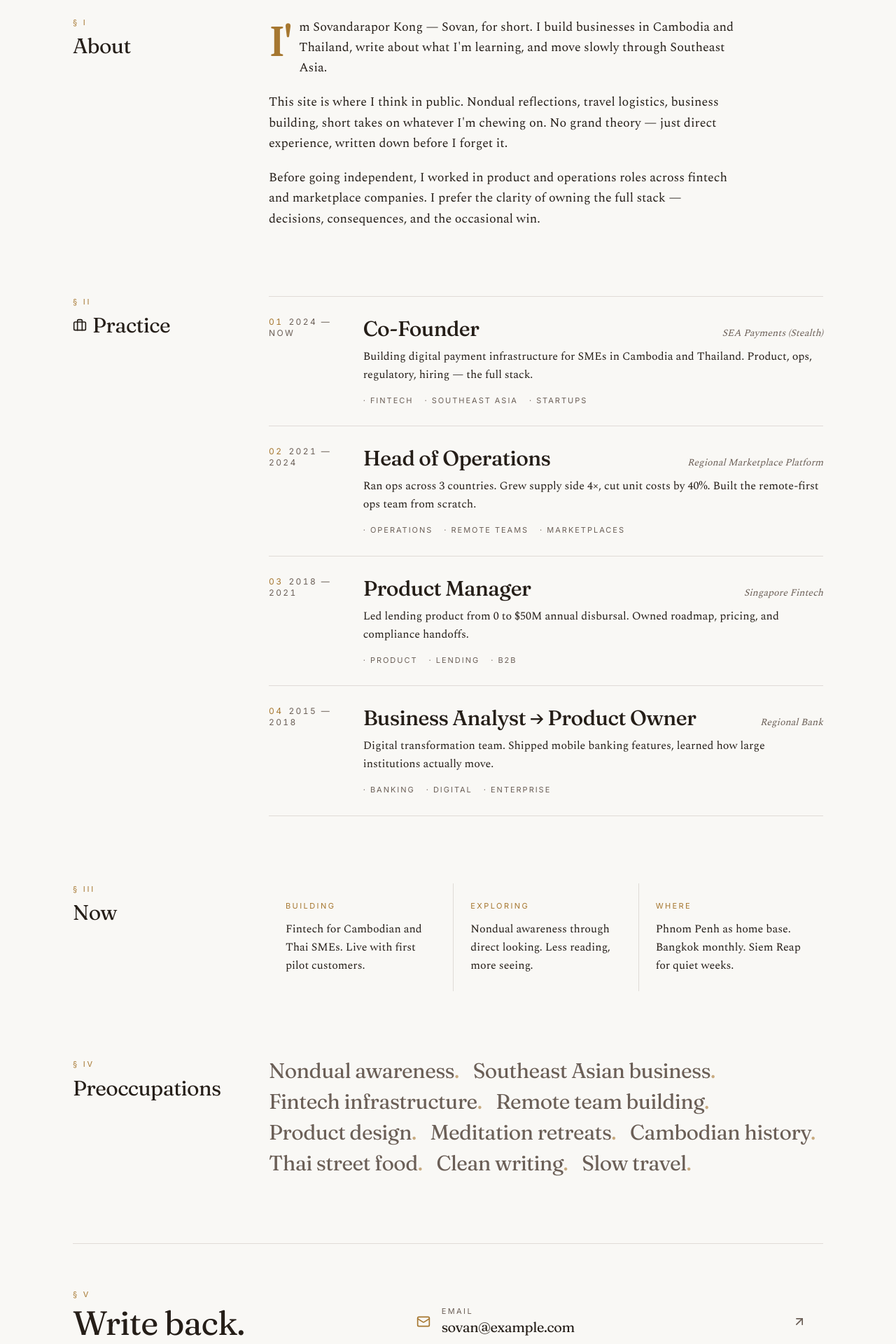
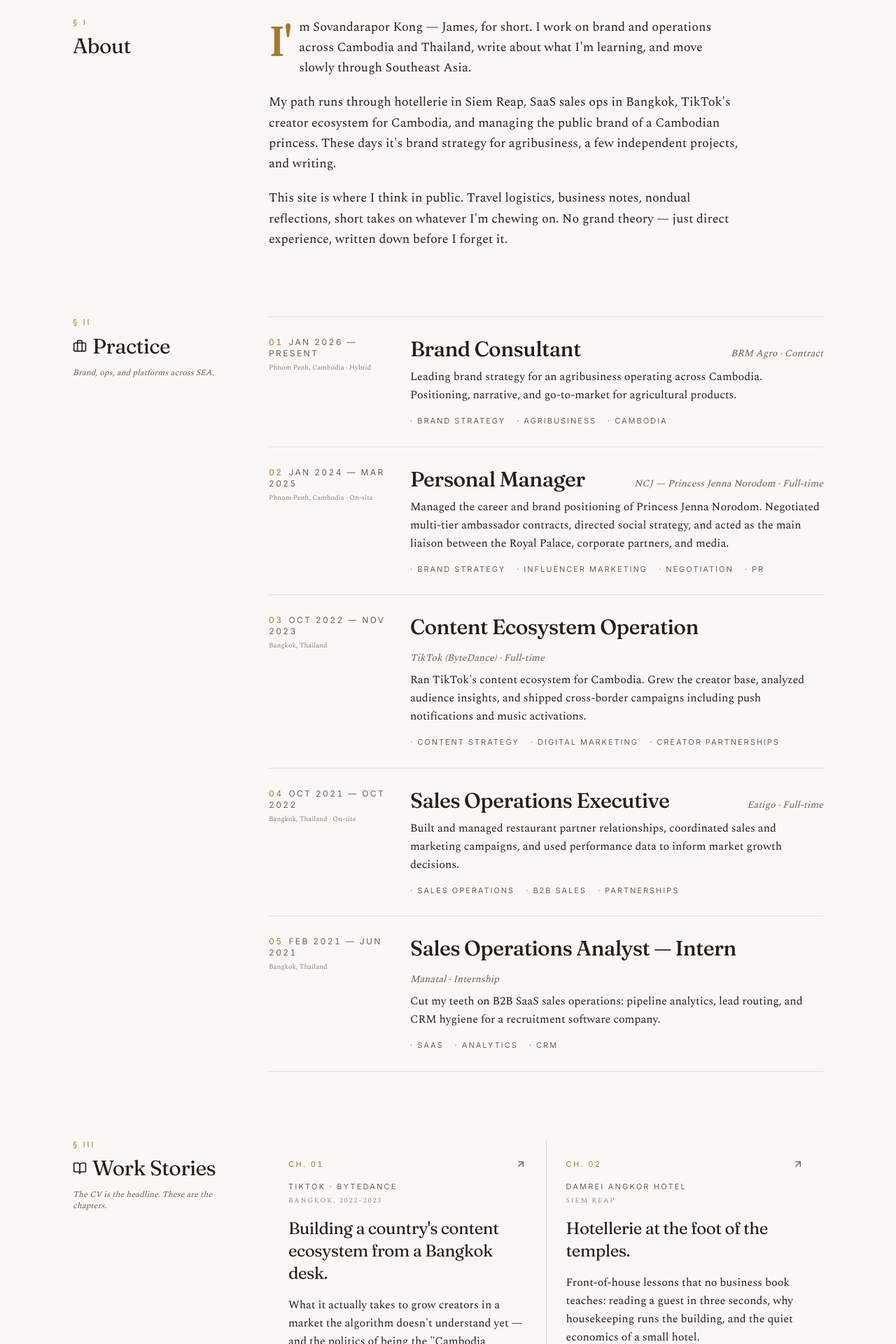
Before and after one commit to mrjameskongg/sovandarapor, a React (Vite) app: page /profile in a window 1280 px wide. Shown: the part 840-2760 px from the top of the page at 70% size. Built offline with nearby package versions, Linux system fonts and the light colour scheme; the HTML template or start-up script is replaced by a standard one.

Commit message:
Changes
Co-authored-by: mrjameskongg <164092267+mrjameskongg@users.noreply.github.com>

```diff
--- a/src/pages/Profile.tsx
+++ b/src/pages/Profile.tsx
@@ -1,34 +1,89 @@
-import { Card } from '@/components/ui/card';
-import { MapPin, Briefcase, Globe, Mail, Linkedin, ArrowUpRight } from 'lucide-react';
+import { MapPin, Briefcase, Globe, Mail, Linkedin, ArrowUpRight, BookOpen } from 'lucide-react';
 
 const experience = [
   {
-    role: 'Co-Founder',
-    company: 'SEA Payments (Stealth)',
-    period: '2024 — Now',
-    description: 'Building digital payment infrastructure for SMEs in Cambodia and Thailand. Product, ops, regulatory, hiring — the full stack.',
-    tags: ['Fintech', 'Southeast Asia', 'Startups'],
+    role: 'Brand Consultant',
+    company: 'BRM Agro',
+    type: 'Contract',
+    period: 'Jan 2026 — Present',
+    location: 'Phnom Penh, Cambodia · Hybrid',
+    description: 'Leading brand strategy for an agribusiness operating across Cambodia. Positioning, narrative, and go-to-market for agricultural products.',
+    tags: ['Brand Strategy', 'Agribusiness', 'Cambodia'],
   },
   {
-    role: 'Head of Operations',
-    company: 'Regional Marketplace Platform',
-    period: '2021 — 2024',
-    description: 'Ran ops across 3 countries. Grew supply side 4×, cut unit costs by 40%. Built the remote-first ops team from scratch.',
-    tags: ['Operations', 'Remote Teams', 'Marketplaces'],
+    role: 'Personal Manager',
+    company: 'NCJ — Princess Jenna Norodom',
+    type: 'Full-time',
+    period: 'Jan 2024 — Mar 2025',
+    location: 'Phnom Penh, Cambodia · On-site',
+    description: 'Managed the career and brand positioning of Princess Jenna Norodom. Negotiated multi-tier ambassador contracts, directed social strategy, and acted as the main liaison between the Royal Palace, corporate partners, and media.',
+    tags: ['Brand Strategy', 'Influencer Marketing', 'Negotiation', 'PR'],
   },
   {
-    role: 'Product Manager',
-    company: 'Singapore Fintech',
-    period: '2018 — 2021',
-    description: 'Led lending product from 0 to $50M annual disbursal. Owned roadmap, pricing, and compliance handoffs.',
-    tags: ['Product', 'Lending', 'B2B'],
+    role: 'Content Ecosystem Operation',
+    company: 'TikTok (ByteDance)',
+    type: 'Full-time',
+    period: 'Oct 2022 — Nov 2023',
+    location: 'Bangkok, Thailand',
+    description: 'Ran TikTok\'s content ecosystem for Cambodia. Grew the creator base, analyzed audience insights, and shipped cross-border campaigns including push notifications and music activations.',
+    tags: ['Content Strategy', 'Digital Marketing', 'Creator Partnerships'],
   },
   {
-    role: 'Business Analyst → Product Owner',
-    company: 'Regional Bank',
-    period: '2015 — 2018',
-    description: 'Digital transformation team. Shipped mobile banking features, learned how large institutions actually move.',
-    tags: ['Banking', 'Digital', 'Enterprise'],
+    role: 'Sales Operations Executive',
+    company: 'Eatigo',
+    type: 'Full-time',
+    period: 'Oct 2021 — Oct 2022',
+    location: 'Bangkok, Thailand · On-site',
+    description: 'Built and managed restaurant partner relationships, coordinated sales and marketing campaigns, and used performance data to inform market growth decisions.',
+    tags: ['Sales Operations', 'B2B Sales', 'Partnerships'],
+  },
+  {
+    role: 'Sales Operations Analyst — Intern',
+    company: 'Manatal',
+    type: 'Internship',
+    period: 'Feb 2021 — Jun 2021',
+    location: 'Bangkok, Thailand',
+    description: 'Cut my teeth on B2B SaaS sales operations: pipeline analytics, lead routing, and CRM hygiene for a recruitment software company.',
+    tags: ['SaaS', 'Analytics', 'CRM'],
+  },
+];
+
+const stories = [
+  {
+    place: 'TikTok · ByteDance',
+    when: 'Bangkok, 2022–2023',
+    headline: 'Building a country\'s content ecosystem from a Bangkok desk.',
+    teaser: 'What it actually takes to grow creators in a market the algorithm doesn\'t understand yet — and the politics of being the "Cambodia person" inside a giant.',
+  },
+  {
+    place: 'Damrei Angkor Hotel',
+    when: 'Siem Reap',
+    headline: 'Hotellerie at the foot of the temples.',
+    teaser: 'Front-of-house lessons that no business book teaches: reading a guest in three seconds, why housekeeping runs the building, and the quiet economics of a small hotel.',
+  },
+  {
+    place: 'Moo Moo Farms',
+    when: 'Cambodia',
+    headline: 'Built the website. Learned the farm.',
+    teaser: 'A small project that became a study in translating a real-world operation — cows, milk, distribution — into something that fits inside a browser.',
+  },
+  {
+    place: 'BRM Agro',
+    when: 'Phnom Penh, 2026 →',
+    headline: 'Brand strategy for Cambodian agriculture.',
+    teaser: 'How you build a brand for a sector that\'s historically had none. Notes from inside the work.',
+  },
+  {
+    place: 'Eatigo',
+    when: 'Bangkok, 2021–2022',
+    headline: 'Selling restaurants on a discount they didn\'t want to give.',
+    teaser: 'Field notes from running sales ops in Thai F&B — and what marketplaces look like from the supply side.',
+  },
+  {
+    place: 'Manatal',
+    when: 'Bangkok, 2021',
+    headline: 'First job. SaaS sales ops, observed up close.',
+    teaser: 'The internship that taught me how a B2B funnel actually moves — and what good operators do differently.',
   },
 ];
 
@@ -46,15 +101,18 @@ const Profile = () => {
           <div className="md:col-span-7 space-y-6">
             <p className="text-[11px] uppercase tracking-[0.3em] text-gold">The author</p>
             <h1 className="font-display text-5xl md:text-7xl lg:text-8xl font-light leading-[0.95] text-foreground">
-              Sovandarapor
+              James
               <span className="italic font-normal text-gold"> Kong.</span>
             </h1>
+            <p className="font-content text-base text-content-muted italic">
+              Sovandarapor (James) Kong
+            </p>
             <p className="font-content text-xl text-content-muted leading-relaxed max-w-xl">
-              Builder, operator, wanderer. Writing from the seam between Cambodia and Thailand.
+              Brand strategist and operator. Writing from the seam between Cambodia and Thailand.
             </p>
             <div className="flex flex-wrap gap-x-6 gap-y-2 text-xs uppercase tracking-[0.2em] text-content-muted">
               <span className="flex items-center gap-2"><MapPin className="w-3.5 h-3.5" /> Phnom Penh / Bangkok</span>
-              <span className="flex items-center gap-2"><Globe className="w-3.5 h-3.5" /> EN · KM · TH</span>
+              <span className="flex items-center gap-2"><Globe className="w-3.5 h-3.5" /> EN · KM · TH · FR</span>
             </div>
           </div>
 
@@ -64,7 +122,7 @@ const Profile = () => {
               <div className="absolute -bottom-3 -right-3 w-2/3 h-2/3 bg-gold/10 -z-10" />
               <img
                 src="/profile-photo.jpg"
-                alt="Sovandarapor Kong"
+                alt="James Kong"
                 className="w-full aspect-[4/5] object-cover rounded-sm grayscale hover:grayscale-0 transition-all duration-700 shadow-elegant"
               />
               <p className="text-[10px] uppercase tracking-[0.25em] text-content-muted mt-3 text-right">— Portrait, 2024</p>
@@ -81,18 +139,19 @@ const Profile = () => {
         </div>
         <div className="md:col-span-9 space-y-5 font-content text-lg leading-relaxed text-content max-w-2xl">
           <p className="first-letter:font-display first-letter:text-6xl first-letter:font-medium first-letter:float-left first-letter:mr-3 first-letter:mt-1 first-letter:text-gold first-letter:leading-none">
-            I'm Sovandarapor Kong — Sovan, for short. I build businesses in Cambodia and Thailand,
-            write about what I'm learning, and move slowly through Southeast Asia.
+            I'm Sovandarapor Kong — James, for short. I work on brand and operations across
+            Cambodia and Thailand, write about what I'm learning, and move slowly through
+            Southeast Asia.
           </p>
           <p>
-            This site is where I think in public. Nondual reflections, travel logistics, business
-            building, short takes on whatever I'm chewing on. No grand theory — just direct experience,
-            written down before I forget it.
+            My path runs through hotellerie in Siem Reap, SaaS sales ops in Bangkok, TikTok's
+            creator ecosystem for Cambodia, and managing the public brand of a Cambodian princess.
+            These days it's brand strategy for agribusiness, a few independent projects, and writing.
           </p>
           <p>
-            Before going independent, I worked in product and operations roles across fintech and
-            marketplace companies. I prefer the clarity of owning the full stack — decisions,
-            consequences, and the occasional win.
+            This site is where I think in public. Travel logistics, business notes, nondual
+            reflections, short takes on whatever I'm chewing on. No grand theory — just direct
+            experience, written down before I forget it.
           </p>
         </div>
       </section>
@@ -104,20 +163,23 @@ const Profile = () => {
           <h2 className="font-display text-3xl text-foreground mt-2 flex items-center gap-2">
             <Briefcase className="w-5 h-5" /> Practice
           </h2>
+          <p className="text-xs text-content-muted mt-3 font-content italic">
+            Brand, ops, and platforms across SEA.
+          </p>
         </div>
         <div className="md:col-span-9 space-y-0">
           {experience.map((job, i) => (
             <div key={job.company} className="group grid md:grid-cols-12 gap-4 py-7 border-t border-border last:border-b">
-              <div className="md:col-span-2 text-xs uppercase tracking-[0.2em] text-content-muted tabular">
-                <span className="text-gold mr-2">{String(i + 1).padStart(2, '0')}</span>
-                {job.period}
+              <div className="md:col-span-3 text-xs uppercase tracking-[0.2em] text-content-muted tabular space-y-1">
+                <div><span className="text-gold mr-2">{String(i + 1).padStart(2, '0')}</span>{job.period}</div>
+                <div className="text-[10px] normal-case tracking-normal text-content-muted/80 font-content not-italic">{job.location}</div>
               </div>
-              <div className="md:col-span-10 space-y-2">
+              <div className="md:col-span-9 space-y-2">
                 <div className="flex items-baseline justify-between gap-4 flex-wrap">
                   <h3 className="font-display text-2xl md:text-3xl font-medium text-foreground group-hover:text-gold transition-smooth">
                     {job.role}
                   </h3>
-                  <p className="text-sm text-content-muted italic font-content">{job.company}</p>
+                  <p className="text-sm text-content-muted italic font-content">{job.company} · {job.type}</p>
                 </div>
                 <p className="font-content text-base text-content leading-relaxed max-w-2xl">
                   {job.description}
@@ -131,17 +193,55 @@ const Profile = () => {
         </div>
       </section>
 
+      {/* Work Stories */}
+      <section className="grid md:grid-cols-12 gap-12">
+        <div className="md:col-span-3">
+          <p className="text-[11px] uppercase tracking-[0.25em] text-gold">§ III</p>
+          <h2 className="font-display text-3xl text-foreground mt-2 flex items-center gap-2">
+            <BookOpen className="w-5 h-5" /> Work Stories
+          </h2>
+          <p className="text-xs text-content-muted mt-3 font-content italic">
+            The CV is the headline. These are the chapters.
+          </p>
+        </div>
+        <div className="md:col-span-9 grid sm:grid-cols-2 gap-px bg-border">
+          {stories.map((s, i) => (
+            <article key={s.place} className="group bg-background p-7 space-y-4 hover:bg-accent transition-smooth cursor-pointer">
+              <div className="flex items-center justify-between">
+                <span className="text-[11px] uppercase tracking-[0.22em] text-gold tabular">
+                  Ch. {String(i + 1).padStart(2, '0')}
+                </span>
+                <ArrowUpRight className="w-4 h-4 text-content-muted group-hover:text-gold group-hover:-translate-y-0.5 group-hover:translate-x-0.5 transition-smooth" />
+              </div>
+              <div className="space-y-1">
+                <p className="text-[11px] uppercase tracking-[0.2em] text-content-muted">{s.place}</p>
+                <p className="text-[10px] uppercase tracking-[0.18em] text-content-muted/70 font-content">{s.when}</p>
+              </div>
+              <h3 className="font-display text-xl md:text-2xl leading-snug text-foreground group-hover:text-gold transition-smooth">
+                {s.headline}
+              </h3>
+              <p className="font-content text-base text-content leading-relaxed">
+                {s.teaser}
+              </p>
+              <p className="text-[10px] uppercase tracking-[0.22em] text-content-muted/70 italic font-content">
+                Story coming soon
+              </p>
+            </article>
+          ))}
+        </div>
+      </section>
+
       {/* Now */}
       <section className="grid md:grid-cols-12 gap-12">
         <div className="md:col-span-3">
-          <p className="text-[11px] uppercase tracking-[0.25em] text-gold">§ III</p>
+          <p className="text-[11px] uppercase tracking-[0.25em] text-gold">§ IV</p>
           <h2 className="font-display text-3xl text-foreground mt-2">Now</h2>
         </div>
         <div className="md:col-span-9 grid sm:grid-cols-3 gap-px bg-border">
           {[
-            { label: 'Building', body: 'Fintech for Cambodian and Thai SMEs. Live with first pilot customers.' },
+            { label: 'Building', body: 'Brand strategy for BRM Agro and a couple of independent projects across Cambodia.' },
             { label: 'Exploring', body: 'Nondual awareness through direct looking. Less reading, more seeing.' },
-            { label: 'Where', body: 'Phnom Penh as home base. Bangkok monthly. Siem Reap for quiet weeks.' },
+            { label: 'Where', body: 'Phnom Penh as home base. Bangkok regularly. Siem Reap when I need quiet.' },
           ].map((b) => (
             <div key={b.label} className="bg-background p-6 space-y-3">
               <p className="text-[11px] uppercase tracking-[0.22em] text-gold">{b.label}</p>
@@ -154,13 +254,13 @@ const Profile = () => {
       {/* Interests */}
       <section className="grid md:grid-cols-12 gap-12">
         <div className="md:col-span-3">
-          <p className="text-[11px] uppercase tracking-[0.25em] text-gold">§ IV</p>
+          <p className="text-[11px] uppercase tracking-[0.25em] text-gold">§ V</p>
           <h2 className="font-display text-3xl text-foreground mt-2">Preoccupations</h2>
         </div>
         <div className="md:col-span-9 flex flex-wrap gap-x-5 gap-y-2">
           {[
-            'Nondual awareness', 'Southeast Asian business', 'Fintech infrastructure',
-            'Remote team building', 'Product design', 'Meditation retreats',
+            'Brand strategy', 'Southeast Asian business', 'Creator economies',
+            'Hospitality', 'Agribusiness', 'Nondual awareness',
             'Cambodian history', 'Thai street food', 'Clean writing', 'Slow travel',
           ].map((interest) => (
             <span key={interest} className="font-display text-2xl md:text-3xl text-content-muted hover:text-gold transition-smooth cursor-default">
@@ -173,7 +273,7 @@ const Profile = () => {
       {/* Contact */}
       <section className="grid md:grid-cols-12 gap-12 border-t border-border pt-16">
         <div className="md:col-span-5">
-          <p className="text-[11px] uppercase tracking-[0.25em] text-gold">§ V</p>
+          <p className="text-[11px] uppercase tracking-[0.25em] text-gold">§ VI</p>
           <h2 className="font-display text-4xl md:text-5xl text-foreground mt-2 leading-tight">
             Write back.
           </h2>
@@ -183,22 +283,22 @@ const Profile = () => {
           </p>
         </div>
         <div className="md:col-span-7 space-y-px bg-border">
-          <a href="mailto:sovan@example.com" className="group flex items-center justify-between gap-4 p-6 bg-background hover:bg-accent transition-smooth">
+          <a href="mailto:james@example.com" className="group flex items-center justify-between gap-4 p-6 bg-background hover:bg-accent transition-smooth">
             <span className="flex items-center gap-4">
               <Mail className="w-5 h-5 text-gold" />
               <span>
                 <span className="block text-[11px] uppercase tracking-[0.22em] text-content-muted">Email</span>
-                <span className="font-display text-xl text-foreground">sovan@example.com</span>
+                <span className="font-display text-xl text-foreground">james@example.com</span>
               </span>
             </span>
             <ArrowUpRight className="w-5 h-5 text-content-muted group-hover:text-gold group-hover:-translate-y-0.5 group-hover:translate-x-0.5 transition-smooth" />
           </a>
-          <a href="#" className="group flex items-center justify-between gap-4 p-6 bg-background hover:bg-accent transition-smooth">
+          <a href="https://www.linkedin.com/in/sovandarapor-kong" target="_blank" rel="noreferrer" className="group flex items-center justify-between gap-4 p-6 bg-background hover:bg-accent transition-smooth">
             <span className="flex items-center gap-4">
               <Linkedin className="w-5 h-5 text-gold" />
               <span>
                 <span className="block text-[11px] uppercase tracking-[0.22em] text-content-muted">Network</span>
-                <span className="font-display text-xl text-foreground">LinkedIn / Sovandarapor</span>
+                <span className="font-display text-xl text-foreground">LinkedIn / Sovandarapor Kong</span>
               </span>
             </span>
             <ArrowUpRight className="w-5 h-5 text-content-muted group-hover:text-gold group-hover:-translate-y-0.5 group-hover:translate-x-0.5 transition-smooth" />
```
